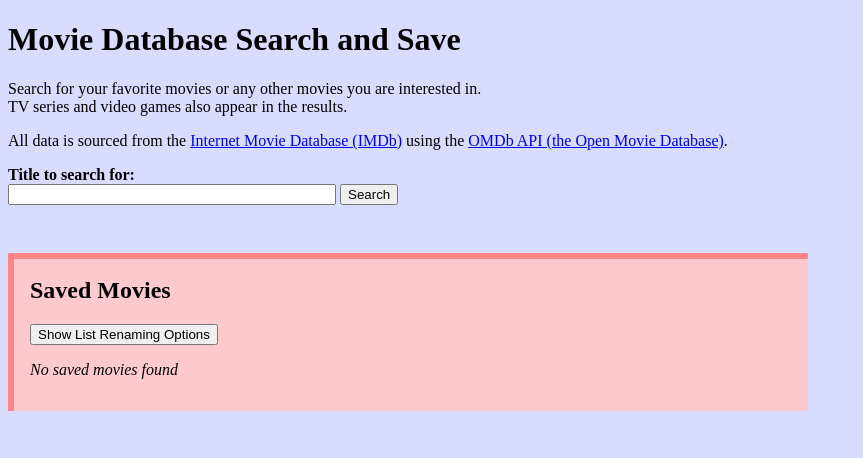
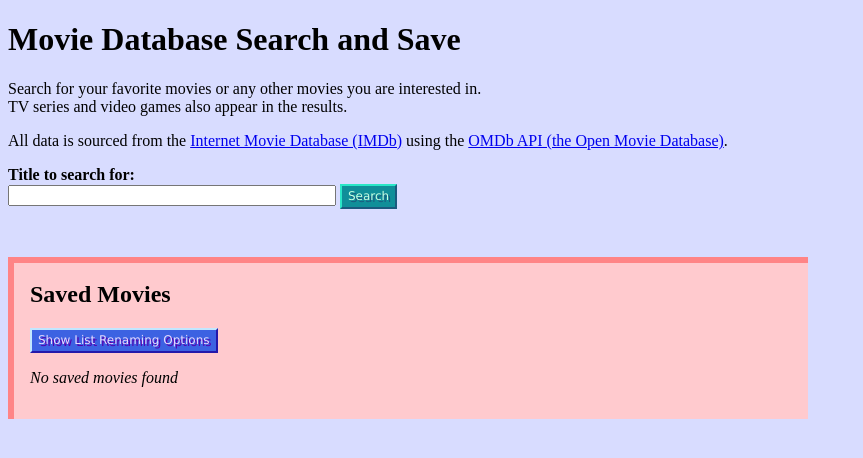
Before and after one commit to Bohman-Timothy/cit261, a PHP site: page /movie-db-proj.html in a window 1280 px wide. Shown: the top 458 px of the page, without its empty margins (0-863 px from the left). Run offline with PHP 8.4, Linux system fonts and the light colour scheme.

Commit message:
Added button colors

```diff
--- a/web/movie-db-proj.css
+++ b/web/movie-db-proj.css
@@ -147,7 +147,6 @@
 	height: 3.5em;
 	float: right;
 	transition: height 0.75s;
-	transition-delay: 0.15s;
 }
 
 textarea.savedMovieCommentsArea:focus {
@@ -181,7 +180,7 @@
 	transition: opacity 1s;
 }
 
-input#searchTitle {
+input#searchTitle, input#newListName {
 	width: 24em;
 }
 
@@ -189,3 +188,104 @@
 	background-color: rgb(255,192,235);
 	border: 3px solid rgb(203,22,136);
 }
+
+button {
+	font-family: Verdana, Arial, sans-serif;
+	font-size: 12px;
+	height: 25px;
+}
+
+button#addMovieBtn:disabled, button#addMovieBtn:disabled:hover, button#addMovieBtn:disabled:active {
+	background-color: rgb(164,164,164);
+	outline-style: none;
+	text-shadow: none;
+	color: rgb(128,128,128);
+	border-left: 2px solid rgb(200,200,200);
+	border-top: 2px solid rgb(200,200,200);
+	border-right: 2px solid rgb(128,128,128);
+	border-bottom: 2px solid rgb(128,128,128);
+}
+
+button#searchTitleBtn, button.viewDetailsBtn, button#cancelListRenameBtn {
+	background-color: rgb(16,143,153);
+	color: rgb(198,255,227);
+	border-left: 2px solid rgb(42,231,199);
+	border-top: 2px solid rgb(42,231,199);
+	border-right: 2px solid rgb(26,90,126);
+	border-bottom: 2px solid rgb(26,90,126);
+	text-shadow: 2px 2px rgb(26,90,126);
+}
+
+button#searchTitleBtn:hover, button#searchTitleBtn:focus, button.viewDetailsBtn:hover, button.viewDetailsBtn:focus, button#cancelListRenameBtn:hover, button#cancelListRenameBtn:focus {
+	outline-style: solid;
+	outline-color: rgb(180,0,220);
+	outline-width: 3px;
+}
+
+button#previousPageBtn, button#nextPageBtn {
+	background-color: rgb(200,200,200);
+	color: rgb(32,32,32);
+	border-left: 2px solid rgb(248,248,248);
+	border-top: 2px solid rgb(248,248,248);
+	border-right: 2px solid rgb(128,128,128);
+	border-bottom: 2px solid rgb(128,128,128);
+}
+
+button#previousPageBtn:hover, button#previousPageBtn:focus, button#nextPageBtn:hover, button#nextPageBtn:focus {
+	outline-style: solid;
+	outline-color: rgb(72,62,255);
+	outline-width: 3px;
+}
+
+button#addMovieBtn {
+	background-color: rgb(203,22,136);
+	color: rgb(255,192,235);
+	border-left: 2px solid rgb(255,112,221);
+	border-top: 2px solid rgb(255,112,221);
+	border-right: 2px solid rgb(134,0,60);
+	border-bottom: 2px solid rgb(134,0,60);
+	text-shadow: 2px 2px rgb(134,0,60);
+}
+
+
+button#addMovieBtn:hover, button#addMovieBtn:focus {
+	outline-style: solid;
+	outline-color: rgb(124,16,242);
+	outline-width: 3px;
+}
+
+/*button#addMovieBtn,*/ button#listRenameBtn, button.saveCommentsBtn, button#saveNewListNameBtn {
+	background-color: rgb(60,98,226);
+	color: rgb(231,216,255);
+	border-left: 2px solid rgb(194,231,255);
+	border-top: 2px solid rgb(194,231,255);
+	border-right: 2px solid rgb(36,24,170);
+	border-bottom: 2px solid rgb(36,24,170);	text-shadow: 2px 2px rgb(84,0,176);
+}
+
+/*button#addMovieBtn:hover, button#addMovieBtn:focus,*/ button#listRenameBtn:hover, button#listRenameBtn:focus, button.saveCommentsBtn:hover, button.saveCommentsBtn:focus, button#saveNewListNameBtn:hover, button#saveNewListNameBtn:focus {
+	outline-style: solid;
+	outline-color: rgb(203,22,136);
+	outline-width: 3px;
+}
+
+button.removeFromListBtn, button#resetListNameBtn {
+	background-color: rgb(210,40,40);
+	color: rgb(255,202,206);
+	border-left: 2px solid rgb(255,132,134);
+	border-top: 2px solid rgb(255,132,134);
+	border-right: 2px solid rgb(134,16,6);
+	border-bottom: 2px solid rgb(134,16,6);
+	text-shadow: 2px 2px rgb(134,16,6);
+}
+
+button.removeFromListBtn:hover, button.removeFromListBtn:focus, button#resetListNameBtn:hover, button#resetListNameBtn:focus {
+	outline-style: solid;
+	outline-color: rgb(134,0,60);
+	outline-width: 3px;
+}
+
+li.selectedToView {
+	transform: translate(30px, 0px);
+	outline: rgb(203,22,136);
+}
--- a/web/movie-db-proj.html
+++ b/web/movie-db-proj.html
@@ -133,11 +133,11 @@
 	}
 	searchResults += "</p>";
 	if (searchResultsPage > 1) {
-		searchResults += "<button onclick='searchTitle(" + (searchResultsPage - 1) + ");'>Previous Page</button> ";
+		searchResults += "<button id='previousPageBtn' onclick='searchTitle(" + (searchResultsPage - 1) + ");'>Previous Page</button> ";
 	}
 	if ((searchResultsObj.Search.length == maxResultsRetrievable) && (searchResultsPage < searchResultsTotalPages)) {
 		//Max number of results that can be retrieved at once
-		searchResults += "<button onclick='searchTitle(" + (searchResultsPage + 1) + ");'>Next Page</button>";
+		searchResults += "<button id='nextPageBtn' onclick='searchTitle(" + (searchResultsPage + 1) + ");'>Next Page</button>";
 	}
 	searchResults += "</div>";
 	var searchResultsId = document.getElementById("searchResults");
@@ -212,13 +212,13 @@
 	var savedMovies = document.getElementById("savedMovies");
 	var savedMoviesString = "<div id='savedMoviesListNameAndOptions'><h2 id='savedMoviesListName'>";
 	savedMoviesString += savedMoviesListName;
-	savedMoviesString += "</h2> <div id='listRename'><button id='listRenameBtn' onclick='showListRenameOptions();'>Show List Renaming Options</button><span id='listRenameOptions'><input id='newListName' type='text'> <button onclick='saveNewListName();'>Save New List Name</button> <button onclick='resetListName();'>Reset to Default Name</button> <button onclick='closeRenameOptions();'>Cancel</button> <p>Suggestions: <span id='listNameSuggestions'>Favorite Movies / Movies to See / Movies Watched / Movies Owned</span></p></span></div></div> ";
+	savedMoviesString += "</h2> <div id='listRename'><button id='listRenameBtn' onclick='showListRenameOptions();'>Show List Renaming Options</button><span id='listRenameOptions'><input id='newListName' type='text'> <button id='saveNewListNameBtn' onclick='saveNewListName();'>Save New List Name</button><br/><button id='resetListNameBtn' onclick='resetListName();'>Reset to Default Name</button> <button id='cancelListRenameBtn' onclick='closeRenameOptions();'>Cancel</button> <p>Suggestions: <span id='listNameSuggestions'>Favorite Movies / Movies to See / Movies Watched / Movies Owned</span></p></span></div></div> ";
 	if ((fullListOfMoviesObj != null) && (fullListOfMoviesObj.movies.length != 0)) {
 		savedMoviesString += "<ol id='savedMoviesList'>";
 		//console.log("savedMoviesString : ", savedMoviesString);
 		for (var i = 0; i < fullListOfMoviesObj.movies.length; i++) {
 			var imdbID = fullListOfMoviesObj.movies[i].imdbID;
-			savedMoviesString += "<li><img class='poster floatLeft' src='" + fullListOfMoviesObj.movies[i].Poster + "' onerror='this.src=&quot;no-img.png&quot;; this.classList=&quot;posterNoImg&quot;;'> <span class='savedMovieTitle'>" + fullListOfMoviesObj.movies[i].Title + "</span><br/> (" + fullListOfMoviesObj.movies[i].Year + ") [" + fullListOfMoviesObj.movies[i].Type + "] <button id='viewDetailsBtn_" + imdbID + "' class='viewDetailsBtn' onclick='searchID(&quot;" + imdbID + "&quot;);'>View More Details</button> <button id='removeFromListBtn_" + fullListOfMoviesObj.movies[i].imdbID + "' class='removeFromList' onclick='removeFromList(" + i + ", &quot;" + imdbID + "&quot;);'>Remove</button><div  id='commentsSection_" + imdbID + "' class='savedMovieComments'>Comments: <textarea id='comments_" + imdbID + "' class='savedMovieCommentsArea'>";
+			savedMoviesString += "<li><img class='poster floatLeft' src='" + fullListOfMoviesObj.movies[i].Poster + "' onerror='this.src=&quot;no-img.png&quot;; this.classList=&quot;posterNoImg&quot;;'> <span class='savedMovieTitle'>" + fullListOfMoviesObj.movies[i].Title + "</span><br/> (" + fullListOfMoviesObj.movies[i].Year + ") [" + fullListOfMoviesObj.movies[i].Type + "] <button id='viewDetailsBtn_" + imdbID + "' class='viewDetailsBtn' onclick='searchID(&quot;" + imdbID + "&quot;);'>View More Details</button> <button id='removeFromListBtn_" + fullListOfMoviesObj.movies[i].imdbID + "' class='removeFromListBtn' onclick='removeFromList(" + i + ", &quot;" + imdbID + "&quot;);'>Remove</button><div  id='commentsSection_" + imdbID + "' class='savedMovieComments'>Comments: <textarea id='comments_" + imdbID + "' class='savedMovieCommentsArea'>";
 			var savedMoviesCommentsString = localStorage.getItem("savedMoviesComments");
 			savedMoviesCommentsObj = JSON.parse(savedMoviesCommentsString);
 			var savedComments;
```
